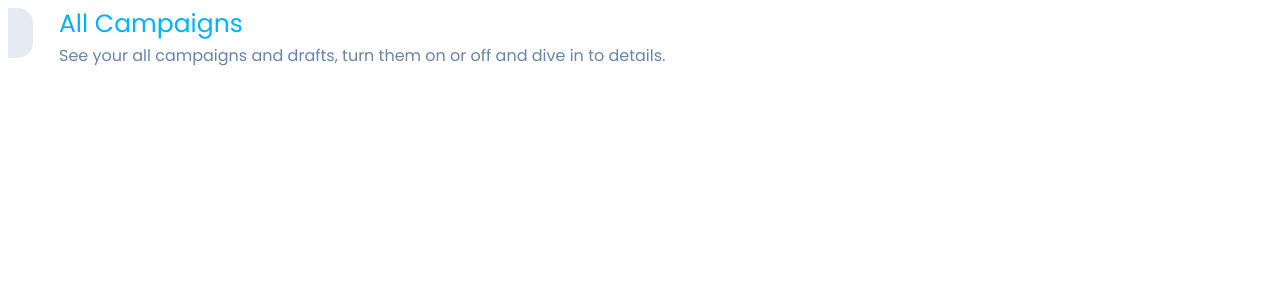
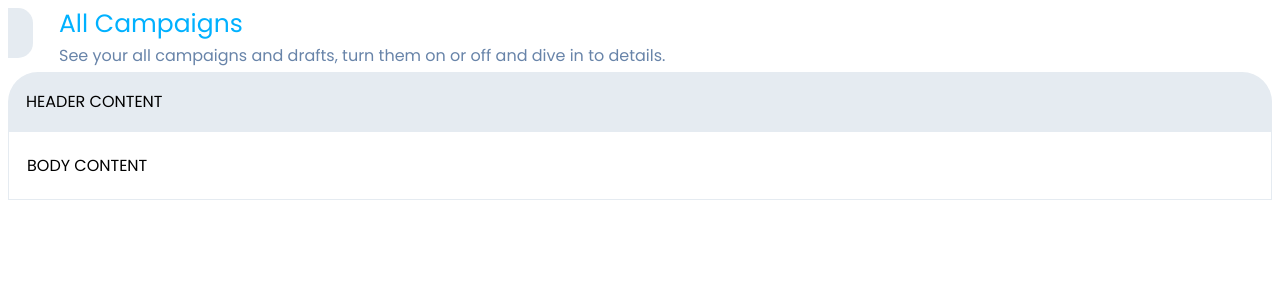
Before and after one commit to ierhalim/ayntask, an Angular app: page /campaign in a window 1280 px wide. Shown: the top 300 px of the page. Built offline with nearby package versions, Linux system fonts and the light colour scheme.

Commit message:
Panel completed

```diff
--- a/src/app/campaign/campaign-list-page/campaign-list-page.component.html
+++ b/src/app/campaign/campaign-list-page/campaign-list-page.component.html
@@ -2,3 +2,12 @@
     <ng-container header>All Campaigns</ng-container>
     <ng-container subHeader>See your all campaigns and drafts, turn them on or off and dive in to details.</ng-container>
 </ayn-page-header>
+
+<div class="ayn-panel">
+    <div class="ayn-panel-header">
+        HEADER CONTENT
+    </div>
+    <div class="ayn-panel-body">
+        BODY CONTENT
+    </div>
+</div>
--- /dev/null
+++ b/src/assets/styles/components/_panel.scss
@@ -0,0 +1,13 @@
+.ayn-panel {
+    border-radius: 30px 30px 20px 20px;
+    .ayn-panel-header {
+        border-radius: 30px 30px 0 0;
+        background-color: #E5EBF1;
+        padding: 17px 18px;
+    }
+
+    .ayn-panel-body {
+        padding: 21px 18px;
+        border: 1px solid #E5EBF1;
+    }
+}
--- /dev/null
+++ b/src/assets/styles/components/index.scss
@@ -0,0 +1 @@
+@import 'panel';
--- a/src/styles.scss
+++ b/src/styles.scss
@@ -1,3 +1,5 @@
+@import './assets/styles/components/';
+
 body{
     font-family: 'Poppins', sans-serif;
 }
```
